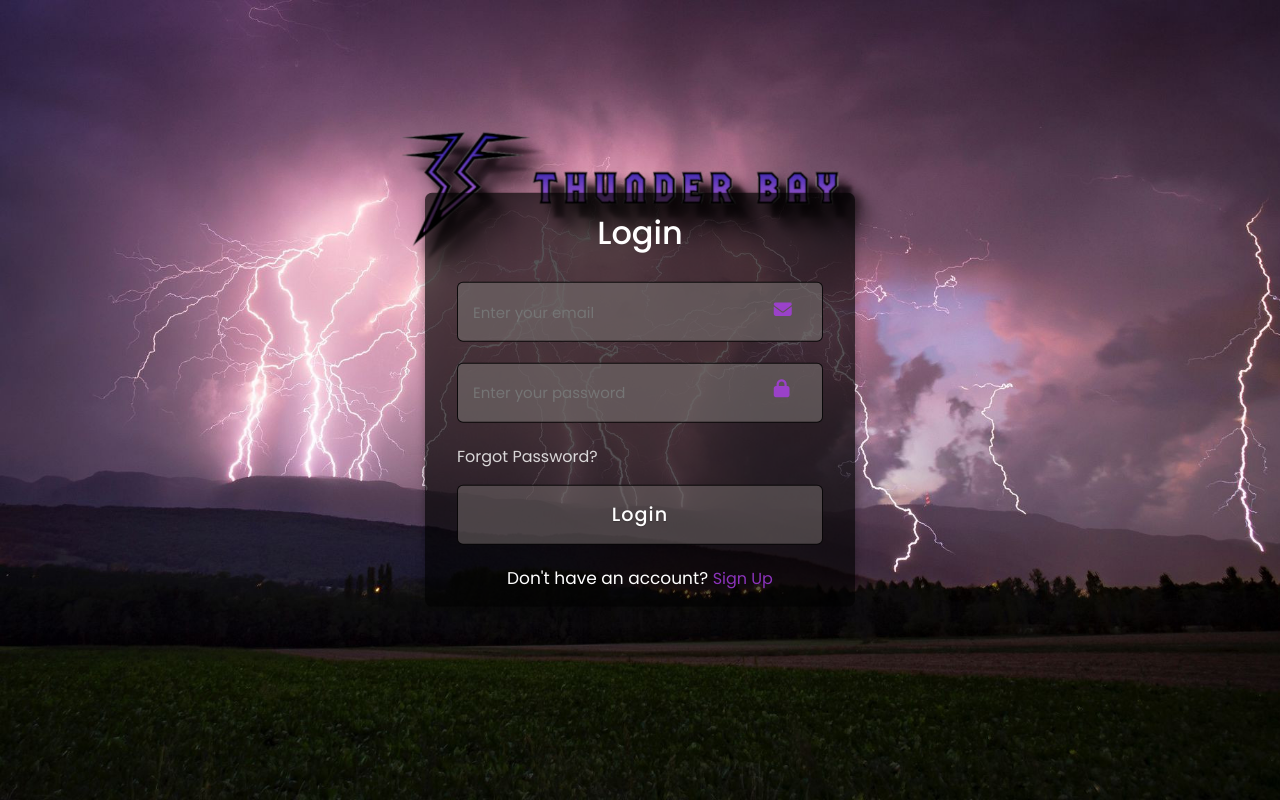
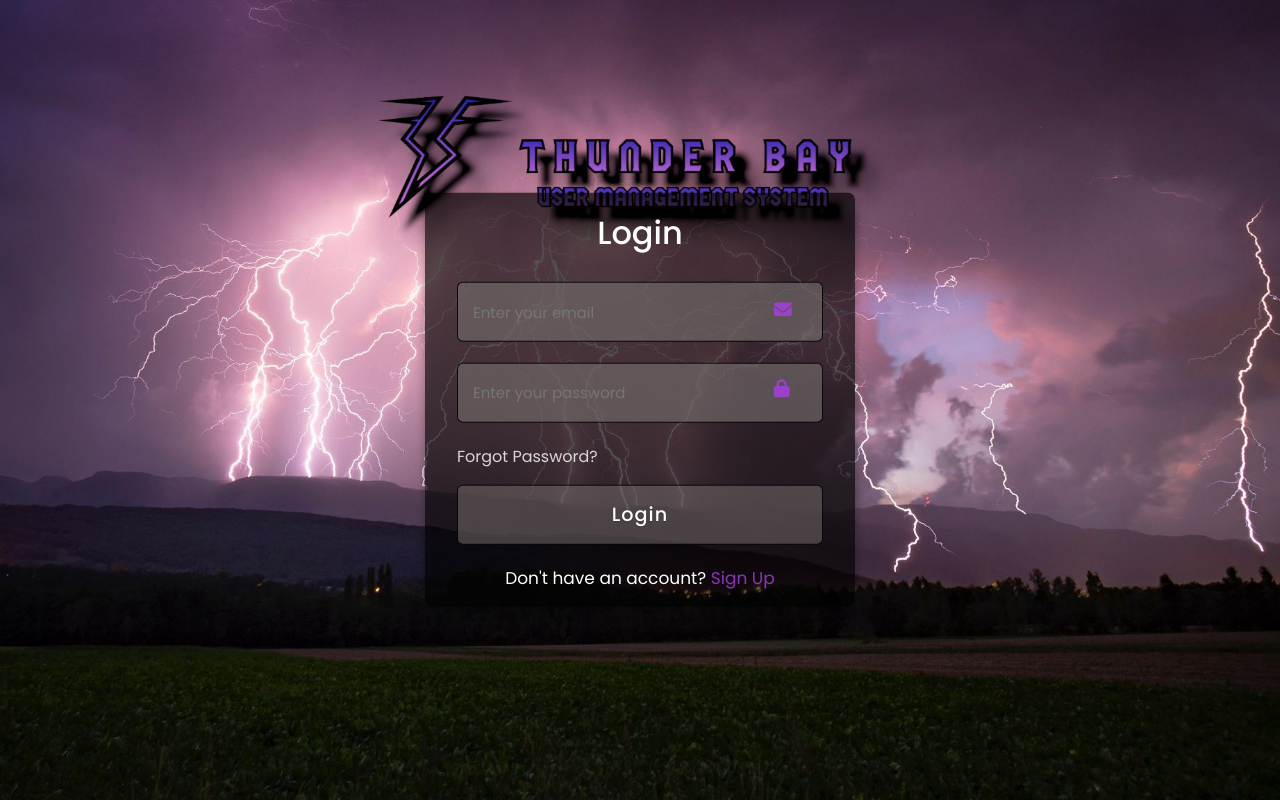
Before and after one commit to JosephRGonzalez/Project-v0.1-User-Management, a Django app: template templates/index.html in a window 1280 px wide. Run offline with Django 4.2, Linux system fonts and the light colour scheme; the template is opened without the code that fills it, so the values that code supplies are empty; parts of the project's set-up code (start-up, migrations or seed data) failed here and were passed over; some libraries are stand-ins or nearby versions.

Commit message:
Recreated logo

```diff
--- a/static/css/style.css
+++ b/static/css/style.css
@@ -93,6 +93,7 @@ body {
 .signup a{
     color: rgba(169, 62, 228, 0.81);
     cursor: pointer;
+    font-size: 17px;
 }
 
 .signup label:hover {
```
Also changed, not shown: static/images/bg1.jpg, static/images/logo1.png (added).
